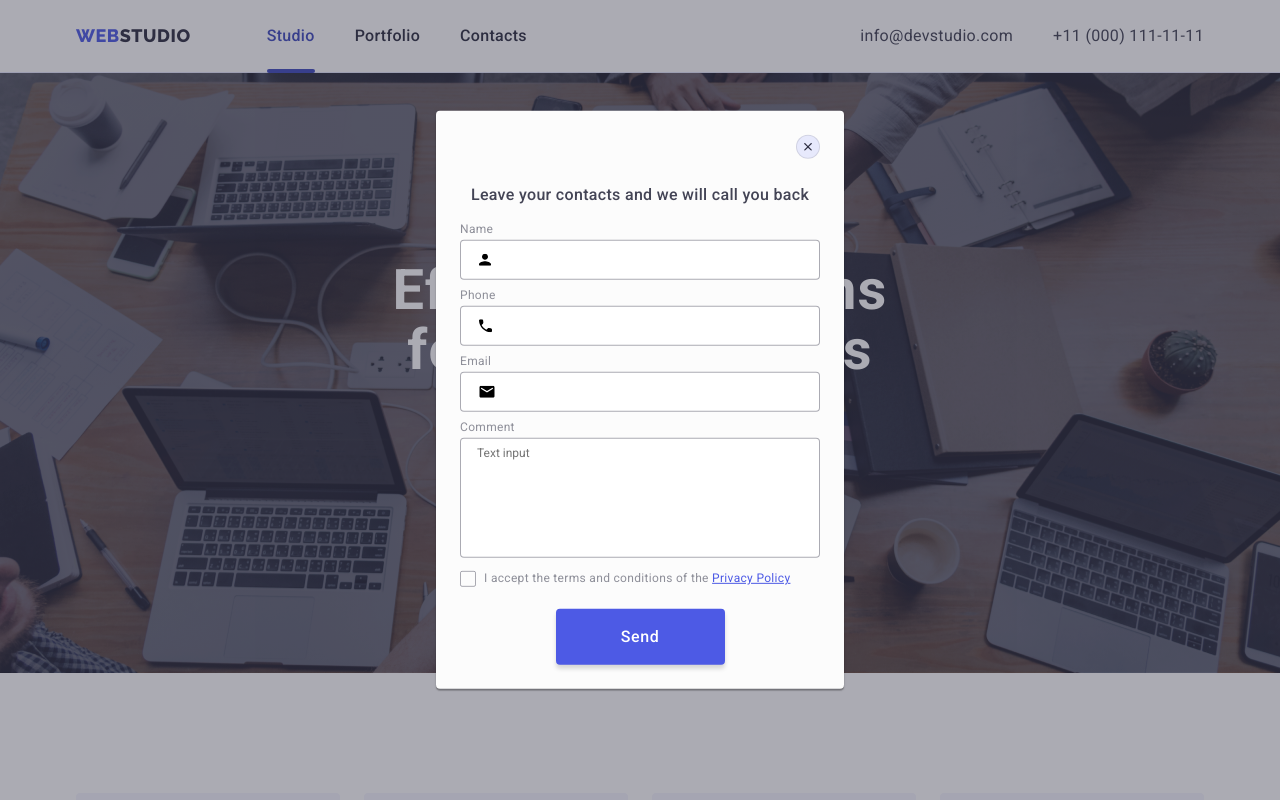
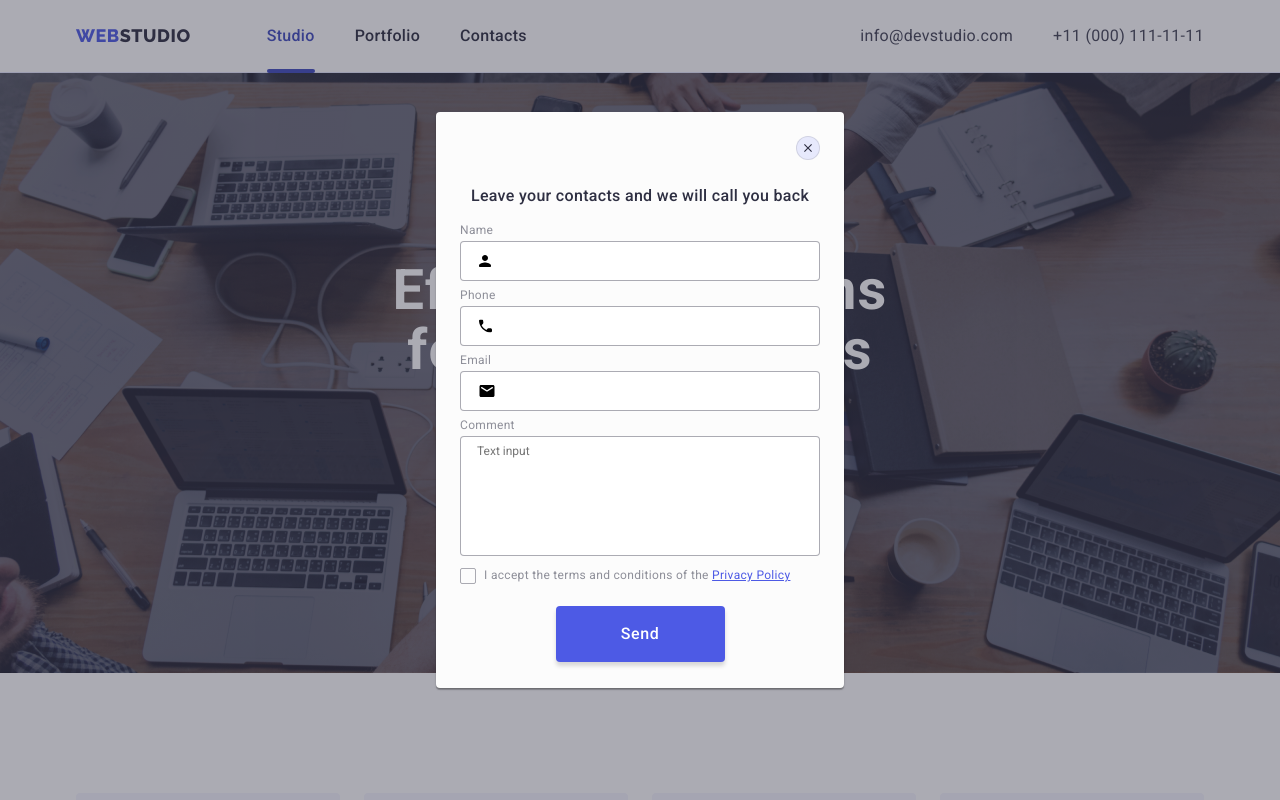
Before and after one commit to dozeran/goit-markup-hw-06, a plain HTML site: page index.html in a window 1280 px wide. Both pictures are taken after a click on the button "Order Service". Shown: the top 800 px of the page. Drawn offline with nearby package versions, Linux system fonts and the light colour scheme.

Commit message:
fixing modal form

```diff
--- a/css/styles.css
+++ b/css/styles.css
@@ -678,12 +678,17 @@ img {
   text-decoration: none;
 }
 
+.form-item-main {
+  margin-bottom: 8px;
+}
+
 .modal-header {
   margin: 0 0 16px 0;
   font-size: 16px;
   line-height: 1.5;
   font-weight: 500;
   text-align: center;
+  color: var(--title-text-color);
 }
 
 .form-input {
@@ -706,6 +711,7 @@ img {
 }
 
 .input-label {
+  display: block;
   margin-bottom: 4px;
 }
 
@@ -728,7 +734,6 @@ img {
 .form-item {
   display: flex;
   flex-direction: column;
-  margin-bottom: 9px;
   position: relative;
 }
 
--- a/index.html
+++ b/index.html
@@ -439,19 +439,22 @@
           Leave your contacts and we will call you back
         </p>
         <form class="modal-form">
-          <label class="input-label" for="name">Name</label>
+          <div class="form-item-main">
+            <label class="input-label" for="user-name">Name</label>
             <div class="form-item">
               <input
                 type="text"
                 name="name"
                 class="form-input"
                 autocomplete="name"
-              id="name"
+                id="user-name"
               />
               <svg width="12" height="12" class="input-ico">
                 <use href="./images/icons.svg#icon-name"></use>
               </svg>
             </div>
+          </div>
+          <div class="form-item-main">
             <label class="input-label" for="phone">Phone</label>
             <div class="form-item">
               <input
@@ -465,6 +468,8 @@
                 <use href="./images/icons.svg#icon-phone"></use>
               </svg>
             </div>
+          </div>
+          <div class="form-item-main">
             <label class="input-label" for="email">Email</label>
             <div class="form-item">
               <input
@@ -478,6 +483,8 @@
                 <use href="./images/icons.svg#icon-email"></use>
               </svg>
             </div>
+          </div>
+          <div class="form-item-main">
             <label class="input-label" for="comment">Comment</label>
             <div class="form-item">
               <textarea
@@ -486,6 +493,7 @@
                 class="textarea"
                 id="comment"
               ></textarea>
+            </div>
           </div>
           <div class="privacy">
             <label
```
Lines whose indentation alone changed are shown as unchanged.
